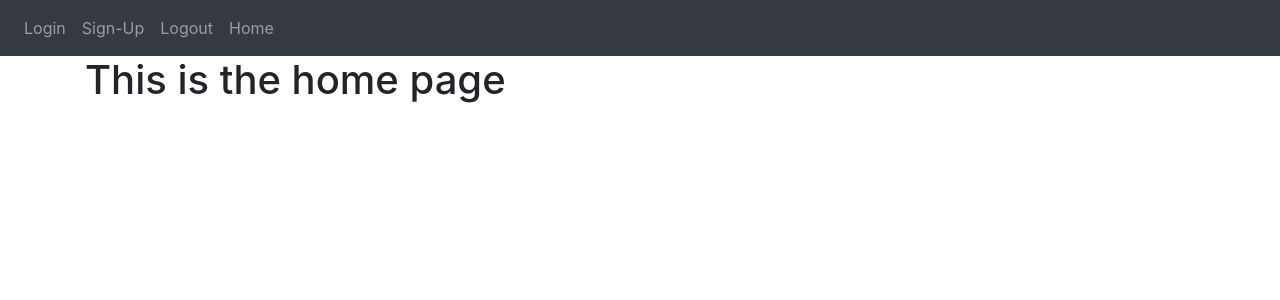
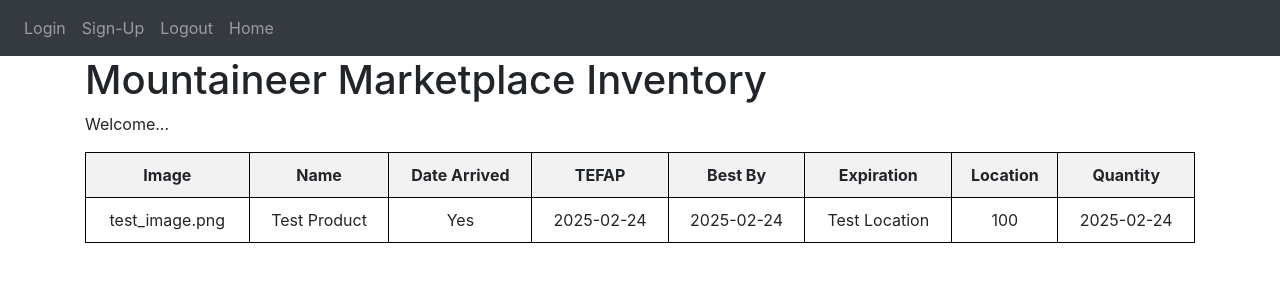
Before and after one commit to azamora96/Mountaineer-Marketplace-Inventory, a Flask app: page / in a window 1280 px wide. Shown: the top 300 px of the page. Run offline with Flask 3, Linux system fonts and the light colour scheme; data comes from the database, SQL or seed files in the repository; both versions use the stored data as it was after the commit; some libraries are stand-ins or nearby versions.

Commit message:
database created - table created + populated

```diff
--- /dev/null
+++ b/flask_app.py
@@ -0,0 +1,6 @@
+from website import create_app
+
+app = create_app()
+
+if __name__ == '__main__':
+    app.run(debug=True)
--- a/website/templates/home.html
+++ b/website/templates/home.html
@@ -1,5 +1,63 @@
 {% extends "base.html" %}
 {% block title %} Home {% endblock %}
 {% block content %}
-                <h1> This is the home page</h1>
+    <html lang="en">
+    <head>
+        <title>Marketplace Inventory</title>
+        <style>
+            table {
+                width: 100%;
+                border-collapse: collapse;
+            }
+            table, th, td {
+                border: 1px solid black;
+            }
+            th, td {
+                padding: 10px;
+                text-align: center;
+            }
+            th {
+                background-color: #f2f2f2;
+            }
+        </style>
+    </head>
+    <body>
+        <header>
+            <h1>Mountaineer Marketplace Inventory</h1>
+        </header>
+
+        <section>
+            <p>Welcome...</p>
+        </section>
+
+        <section>
+            <table>
+                <thead>
+                    <tr>
+                        <th>Image</th>
+                        <th>Name</th>
+                        <th>Date Arrived</th>
+                        <th>TEFAP</th>
+                        <th>Best By</th>
+                        <th>Expiration</th>
+                        <th>Location</th>
+                        <th>Quantity</th>
+                    </tr>
+                    {% for result in results %}
+                    <tr>
+                        <td> {{ result.image }}  </td>
+                        <td> {{ result.name }} </td>
+                        <td> {{ result.tefap }} </td>
+                        <td> {{ result.best_by }} </td>
+                        <td> {{ result.expiration }} </td>
+                        <td> {{ result.location }} </td>
+                        <td> {{ result.quantity }} </td>
+                        <td> {{ result.date_arrived }} </td>
+                    </tr>
+                    {% endfor %}
+                </thead>
+            </table>
+        </section>
+    </body>
+    </html>
 {% endblock %}
--- a/website/views.py
+++ b/website/views.py
@@ -1,7 +1,33 @@
 from flask import Blueprint, render_template
+from . import db
+from .models import Products
+from datetime import datetime
 
 views = Blueprint('views', __name__)
 
 @views.route('/')
 def home():
-    return render_template("home.html")
+    date_format = "%Y-%m-%d"
+    best_by_date = datetime.strptime("2025-02-24", date_format).date()
+    expiration_date = datetime.strptime("2025-02-24", date_format).date()
+    date_arrived_date = datetime.strptime("2025-02-24", date_format).date()
+
+    test_product = Products.query.filter_by(name="Test Product").first()
+
+    if not test_product:
+        test_product = Products(
+            image="test_image.png",
+            name="Test Product",
+            tefap="Yes",
+            best_by=best_by_date,
+            expiration=expiration_date,
+            location="Test Location",
+            quantity=100,
+            date_arrived=date_arrived_date,
+        )
+        db.session.add(test_product)
+        db.session.commit()
+
+    all_products = Products.query.all()
+
+    return render_template("home.html", results=all_products)
```
Also changed, not shown: website/__init__.py (+11 -2 lines), website/models.py (+12 -0 lines), website/product_db.sqlite (added).
